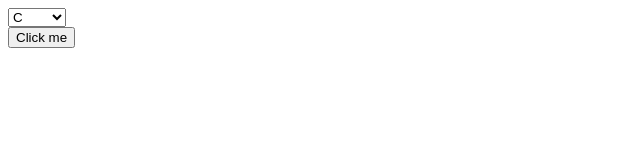
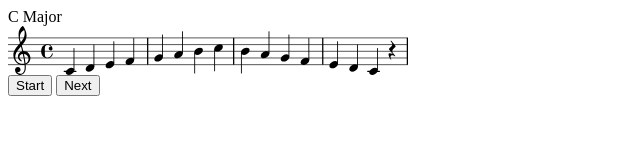
Before and after one commit to caarmen/scale-tutor, a plain HTML site: page index.html in a window 1280 px wide. Shown: the whole page, without its empty margins (0-640 px from the left). Drawn offline with Linux system fonts and the light colour scheme.

Commit message:
add next button

```diff
--- a/index.html
+++ b/index.html
@@ -22,21 +22,14 @@
     <script src="src/js/viewmodel/NoteName.js"></script>
     <script src="src/js/viewmodel/ScaleName.js"></script>
     <script>
-        async function playAllScales(startingNote) {
-            const elemScaleId = document.querySelector("#scale-id")
-            const elemScaleImg = document.querySelector("#scale-img")
-            const scales = scaleGenerator.createScales(startingNote)
-            console.log(scales)
+        async function playAllScales() {
             const tempoBpm = settings.getTempoBpm()
             const preparationTimeS = settings.getPreparationTimeS()
             const countdownTimer = new CountdownTimer(document.querySelector("#countdown-timer"))
-            for (const scale of scales) {
-                const currentlyPlayingText = `${noteName.getNoteName(scale.startingNote)} ${scaleName.getScaleName(scale)}`
+            for (0; scaleIndex < scales.length; scaleIndex++) {
+                const scale = scales[scaleIndex]
+                displayScale(scale)
                 const currentlyPlayingTextTts = `${noteName.getTtsNoteName(scale.startingNote)} ${scaleName.getScaleName(scale)}`
-                const scaleImgName = scaleName.getScaleImage(scale)
-                console.log(scaleImgName)
-                elemScaleId.innerText = currentlyPlayingText
-                elemScaleImg.src = scaleImgName
                 speechEngine.playText(currentlyPlayingTextTts)
                 countdownTimer.start(settings.getPreparationTimeS())
                 await scalePlayer.playScale(scale, preparationTimeS, tempoBpm)
@@ -49,42 +42,58 @@
         const noteName = new NoteName(settings, i18n)
         const scaleName = new ScaleName(i18n)
         const speechEngine = new SpeechEngine()
-        function doit() {
+        var scales = []
+        var scaleIndex = 0
+        function generateScales(startingNote) {
+            scales = scaleGenerator.createScales(startingNote)
+            scaleIndex = 0;
+        }
+        function displayScale(scale) {
+            const elemScaleId = document.querySelector("#scale-id")
+            const elemScaleImg = document.querySelector("#scale-img")
+            const currentlyPlayingText = `${noteName.getNoteName(scale.startingNote)} ${scaleName.getScaleName(scale)}`
+            const scaleImgName = scaleName.getScaleImage(scale)
+            elemScaleId.innerText = currentlyPlayingText
+            elemScaleImg.src = scaleImgName
+        }
+        function next() {
+            scaleIndex++;
+            if (scaleIndex >= scales.length) scaleIndex = 0
+            displayScale(scales[scaleIndex])
             if (scalePlayer.isPlaying()) {
                 scalePlayer.stop()
+                playAllScales().then(() => scalePlayer.stop())
+            }
+        }
+        function start() {
+            const elemButtonStartStop = document.querySelector("#button-start-stop")
+            const elemButtonNext = document.querySelector("#button-next")
+            if (scalePlayer.isPlaying()) {
+                scalePlayer.stop()
+                elemButtonStartStop.innerText = i18n.translate("button_title_start")
             } else {
-                const startingNote = Note.Notes[document.querySelector("#notes").value]
-                playAllScales(startingNote).then(() => scalePlayer.stop())
+                elemButtonStartStop.innerText = i18n.translate("button_title_stop")
+                playAllScales().then(() => scalePlayer.stop())
             }
         }
         function app_init() {
+            generateScales(Note.Notes.C4)
+            displayScale(scales[0])
             i18n.translateElement(document.documentElement)
         }
     </script>
 </head>
 
 <body onload="app_init()">
-    <select name="notes" id="notes">
-        <option value="C4" string-key="C_abc"></option>
-        <option value="CS4" string-key="CS_abc"></option>
-        <option value="D4" string-key="D_abc"></option>
-        <option value="DS4" string-key="DS_abc"></option>
-        <option value="E4" string-key="E_abc"></option>
-        <option value="F4" string-key="F_abc"></option>
-        <option value="FS4" string-key="FS_abc"></option>
-        <option value="G4" string-key="G_abc"></option>
-        <option value="GS4" string-key="GS_abc"></option>
-        <option value="A4" string-key="A_abc"></option>
-        <option value="AS4" string-key="AS_abc"></option>
-        <option value="B4" string-key="B_abc"></option>
-        <option value="C5" string-key="C_abc"></option>
-    </select>
-
     <div id="scale-id"></div>
-    <img id="scale-img">
+    <div>
+        <img id="scale-img">
+    </div>
+    <div>
+        <button id="button-start-stop" string-key="button_title_start" onclick="start()"></button>
+        <button id="button-next" string-key="button_title_next" onclick="next()"></button>
+    </div>
     <div id="countdown-timer"></div>
-
-    <button onclick="doit()">Click me</button>
 </body>
 
 </html>
--- a/src/js/i18n/strings_en.js
+++ b/src/js/i18n/strings_en.js
@@ -13,6 +13,9 @@ You should have received a copy of the GNU General Public License
 along with Scale Tutor.  If not, see <http://www.gnu.org/licenses/>.
 */
 const strings_en = {
+    "button_title_start": "Start",
+    "button_title_stop": "Stop",
+    "button_title_next": "Next",
     "setting_title_note_names": "Note names",
     "setting_value_note_names_abc": "C, D, E...",
     "setting_value_note_names_solfege": "Do, Re, Mi...",
--- a/src/js/model/SpeechEngine.js
+++ b/src/js/model/SpeechEngine.js
@@ -38,7 +38,6 @@ class SpeechEngine {
         const speechSynthesisUtterance = new SpeechSynthesisUtterance(text)
         speechSynthesisUtterance.voice = this.selectedVoice
         speechSynthesisUtterance.lang = this.selectedVoice.lang
-        console.log("speak " + speechSynthesisUtterance)
         this._synth.speak(speechSynthesisUtterance)
     }
 
```
